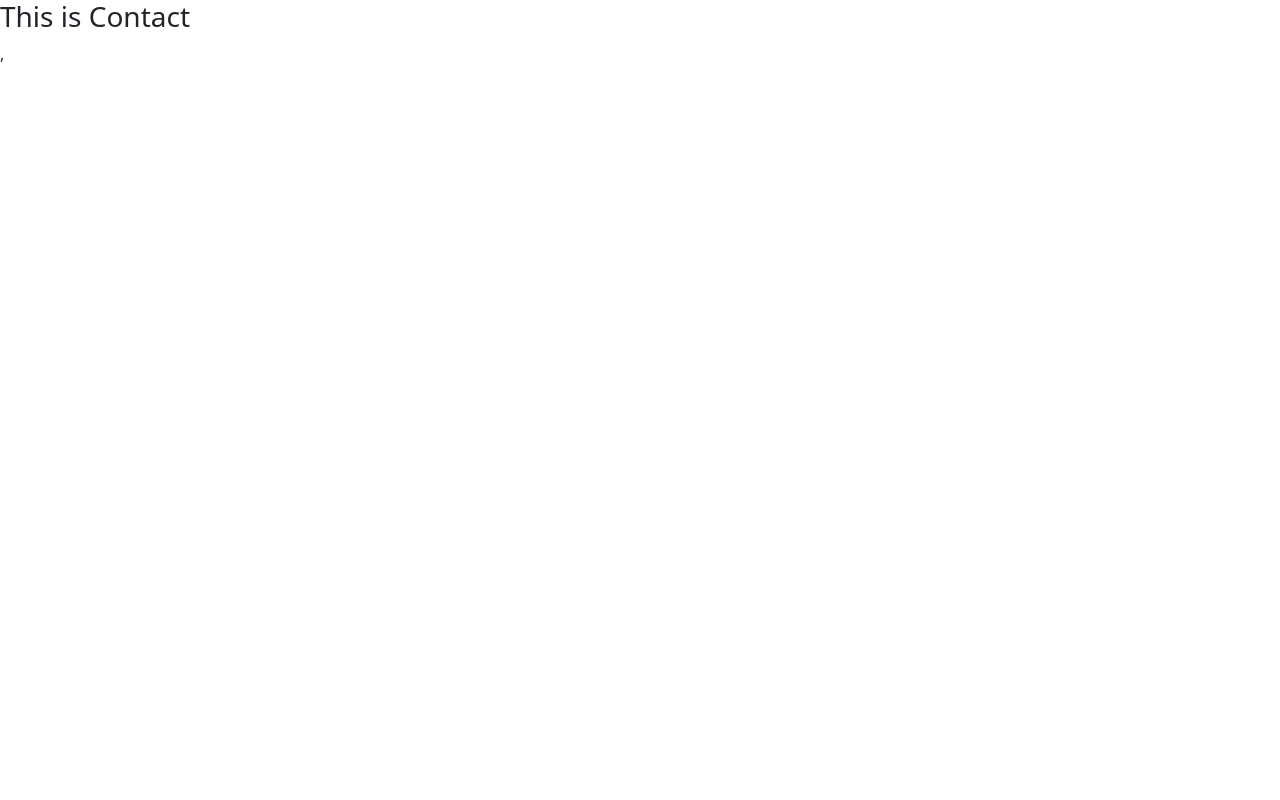
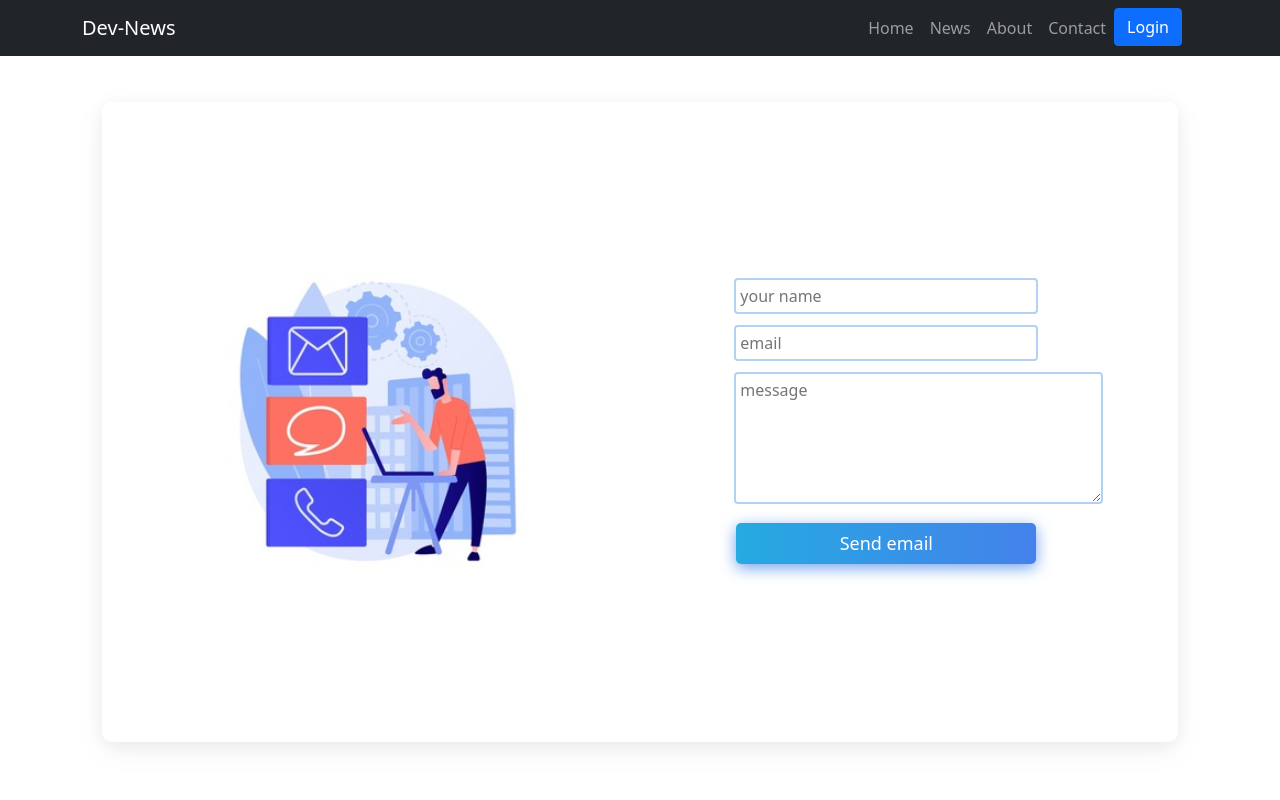
Before and after one commit to nhnajmul17/Dev-News, a React (Create React App) app in the folder frontend/: page /contact in a window 1280 px wide. Shown: the top 800 px of the page. Built offline with nearby package versions, Linux system fonts and the light colour scheme.

Commit message:
contact page done

```diff
--- a/frontend/package.json
+++ b/frontend/package.json
@@ -8,6 +8,7 @@
     "@testing-library/react": "^12.1.2",
     "@testing-library/user-event": "^13.5.0",
     "bootstrap": "^5.1.3",
+    "emailjs-com": "^3.2.0",
     "firebase": "^9.6.1",
     "react": "^17.0.2",
     "react-bootstrap": "^2.1.0",
@@ -18,6 +19,7 @@
     "react-scripts": "5.0.0",
     "react-slick": "^0.28.1",
     "redux": "^4.1.2",
+    "sweetalert": "^2.1.2",
     "web-vitals": "^2.1.2"
   },
   "scripts": {
--- /dev/null
+++ b/frontend/src/Components/Contact/Contact.css
@@ -0,0 +1,68 @@
+.contact__section{
+    margin: 8%;
+    display: grid;
+    grid-template-columns: 1fr 1fr;
+    place-items: center;
+    justify-content: center;
+    grid-gap: 40px;
+    height: calc(100vh - 160px);
+    box-shadow: rgba(17, 17, 26, 0.05) 0px 4px 16px, rgba(17, 17, 26, 0.05) 0px 8px 32px;
+    border-radius: 10px;
+}
+.contact__image img{
+    width: 110%;
+}
+.contact__form form> input{
+    width: 300px;
+    margin-bottom: 15px;
+    outline: none;
+    border: none;
+    box-shadow: rgba(3, 102, 214, 0.3) 0px 0px 0px 2px;
+    border-radius: 2px;
+    padding: 4px;
+}
+.contact__form form> input:focus{
+    box-shadow: rgba(3, 102, 214, 0.3) 0px 0px 0px 3px;
+}
+.contact__form form> textarea{
+    margin-bottom: 15px;
+    outline: none;
+    border: none;
+    box-shadow: rgba(3, 102, 214, 0.3) 0px 0px 0px 2px;
+    border-radius: 2px;
+    padding: 4px;
+}
+.contact__form form> textarea:focus{
+    box-shadow: rgba(3, 102, 214, 0.3) 0px 0px 0px 4px;
+}
+
+.sent__email__button{
+    border: none;
+    outline: none;
+    padding: 7px 17px;
+    width: 300px;
+    border-radius: 5px;
+    font-size: 18px;
+    -o-transition: all .4s ease-in-out;
+    -webkit-transition: all .4s ease-in-out;
+    transition: all .4s ease-in-out;
+    background-image: linear-gradient(to right, #25aae1, #4481eb, #04befe, #3f86ed);
+    box-shadow: 0 4px 15px 0 rgba(65, 132, 234, 0.75);
+    background-size: 300% 100%;
+    color: white;
+}
+.sent__email__button:hover{
+    background-position: 100% 0;
+    -o-transition: all .4s ease-in-out;
+    -webkit-transition: all .4s ease-in-out;
+    transition: all .4s ease-in-out;
+}
+
+@media only screen and (max-width: 500px) {
+    .contact__section{
+        margin: 100px 4% 50px 4%;
+        grid-template-columns: 1fr;
+        height: 100vh;
+    }
+
+}
--- a/frontend/src/Components/Contact/Contact.js
+++ b/frontend/src/Components/Contact/Contact.js
@@ -1,9 +1,54 @@
-import React from 'react';
+import React, { useRef } from 'react';
+import './Contact.css';
+import contactImage from '../../Images/contact_image.jpg';
+import Header from '../Shared/Header/Header';
+import Footer from '../Shared/Footer/Footer';
+import emailjs from 'emailjs-com';
+import swal from 'sweetalert';
 
 const Contact = () => {
+    const form = useRef();
+
+    const sendEmail = (e) => {
+        e.preventDefault();
+
+        emailjs.sendForm('team_project2022', 'template_d6iq6r6', form.current, 'user_0Kc8zc4YB4JqkU2TwdasG')
+            .then((result) => {
+                console.log(result.text);
+                if (result.text === "OK") {
+                    swal({
+                        title: "Good job!",
+                        text: "email send successfully! We will contact you soon",
+                        icon: "success",
+                    });
+                }
+            }, (error) => {
+                // console.log(error.text);
+                swal({
+                    title: "Als!!",
+                    text: (error.message),
+                    icon: "error",
+                });
+            });
+        form.current.reset();
+    }
     return (
-        <div>
-            <h3>This is Contact</h3>
+        <div className='contact__page'>
+            <Header/>
+            <div className='contact__section'>
+                <div className='contact__image'>
+                    <img src={contactImage} alt="contact img" />
+                </div>
+                <div className='contact__form'>
+                    <form ref={form} onSubmit={sendEmail}>
+                        <input type="text" placeholder='your name' required name='client-name' /> <br />
+                        <input type="email" placeholder='email' required name='email' /> <br />
+                        <textarea name="message" id="" cols="37.8" rows="5" placeholder='message' required ></textarea> <br />
+                        <button className='sent__email__button'>Send email</button>
+                    </form>
+                </div>
+            </div>
+            <Footer/>
         </div>
     );
 };
```
Also changed, not shown: frontend/src/Images/contact_image.jpg (added), 1 other file (tests, documents, lock files or other folders).
